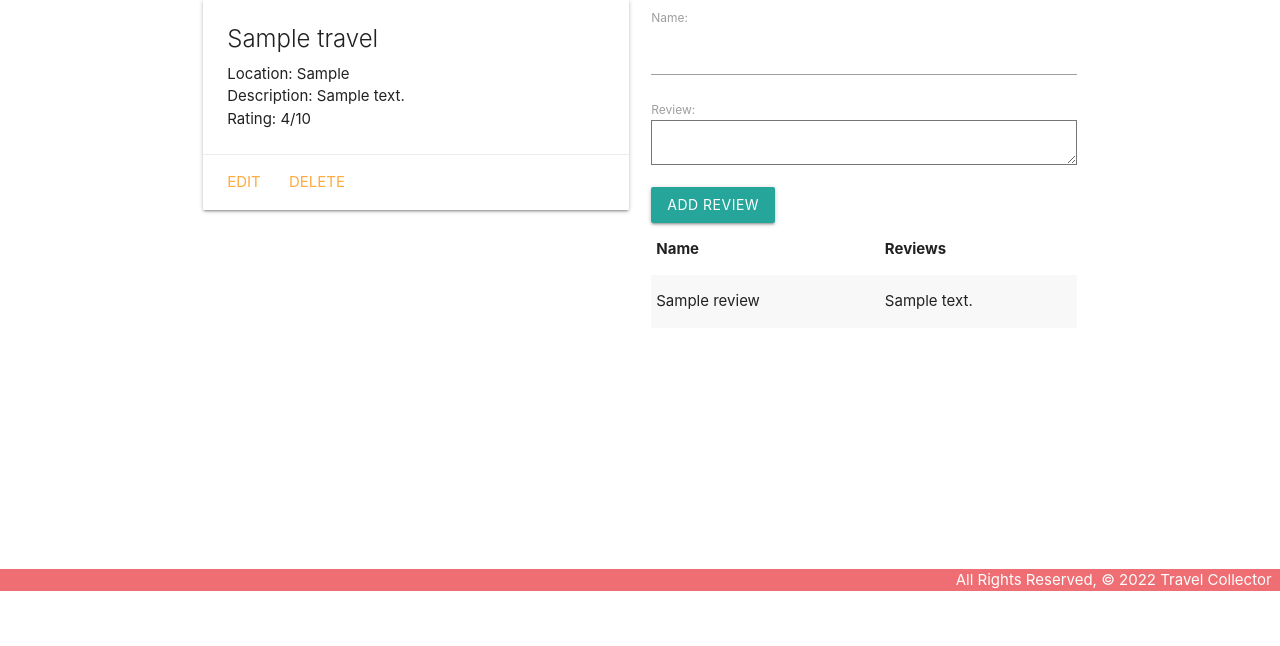
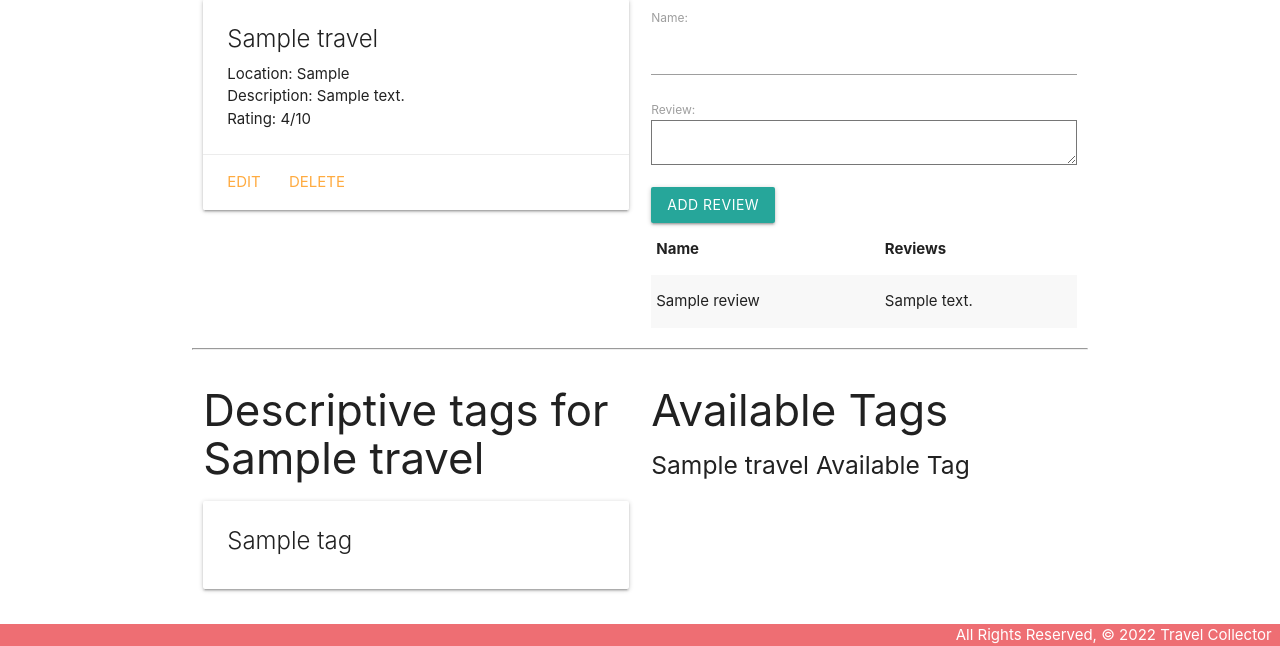
Before and after one commit to AlexChen208/Travel-Collector, a Django app: page /travels/1/ in a window 1280 px wide. Shown: the part 209-855 px from the top of the page. Before the commit the page ends 800 px from the top, so only its background shows below. Run offline with Django 4.2, Linux system fonts and the light colour scheme; tables that the repository leaves empty hold one stand-in row (values such as "Sample post").

Commit message:
showing tags in detail page

```diff
--- a/main_app/models.py
+++ b/main_app/models.py
@@ -25,6 +25,7 @@ class Travel(models.Model):
             MinValueValidator(0)
         ]
     )
+    tags = models.ManyToManyField(Tag)
 
     def __str__(self):
         return self.title
--- a/main_app/templates/travels/detail.html
+++ b/main_app/templates/travels/detail.html
@@ -1,6 +1,4 @@
-{% extends 'base.html' %}
-
-{% block content %}
+{% extends 'base.html' %} {% block content %}
 
 <h1>Travel Details</h1>
 
@@ -21,23 +19,62 @@
   </div>
   <div class="col s6">
     <form action="{% url 'add_review' travel.id %}" method="POST">
-      {% csrf_token %}
-      {{ review_form.as_p }}
-      <input type="submit" class="btn" value="Add Review">
+      {% csrf_token %} {{ review_form.as_p }}
+      <input type="submit" class="btn" value="Add Review" />
     </form>
     <table class="striped">
       <thead>
-        <tr><th>Name</th><th>Reviews</th></tr>
+        <tr>
+          <th>Name</th>
+          <th>Reviews</th>
+        </tr>
       </thead>
       <tbody>
         {% for reviews in travel.reviews_set.all %}
-          <tr>
-            <td>{{reviews.name}}</td>
-            <td>{{reviews.review}}</td>
-          </tr>
+        <tr>
+          <td>{{reviews.name}}</td>
+          <td>{{reviews.review}}</td>
+        </tr>
         {% endfor %}
       </tbody>
     </table>
   </div>
 </div>
-{% endblock %}
+
+<hr />
+<div class="row">
+  <div class="col s6">
+    <h3>Descriptive tags for {{ travel.title }}</h3>
+    {% if travel.tags.count %} {% for tag in travel.tags.all %}
+    <div class="card">
+      <div class="card-content">
+        <span class="card-title"> {{ tag.title }} </span>
+      </div>
+    </div>
+    {% endfor %} {% else %}
+    <h5>No Tags :(</h5>
+    {% endif %}
+  </div>
+  <!-- Available tag will come after this line -->
+  <div class="col s6">
+    <h3>Available Tags</h3>
+    {% if tags.count %} {% for tag in tags.all %}
+    <div class="card">
+      <div class="card-content">
+        <span class="card-title">
+          {{tag.title }}
+        </span>
+      </div>
+      <div class="card-action">
+        <form action="" method="POST">
+          {% csrf_token %}
+          <button type="submit" class="btn">Add</button>
+        </form>
+      </div>
+    </div>
+    {% endfor %} {% else %}
+    <h5>{{travel.title}} Available Tag</h5>
+    {% endif %}
+  </div>
+  {% endblock %}
+</div>
--- a/main_app/views.py
+++ b/main_app/views.py
@@ -19,9 +19,12 @@ def travels_index(request):
 
 def travels_detail(request, travel_id):
     travel = Travel.objects.get(id=travel_id)
+    id_list = travel.tags.all().values_list('id')
+    travel_tags_doesnt_have = Tag.objects.exclude(id__in=id_list)
     review_form = ReviewsForm()
     return render(request, 'travels/detail.html', {
-        'travel': travel, 'review_form': review_form
+        'travel': travel, 'review_form': review_form,
+        'tags': travel_tags_doesnt_have
     })
 
 def add_review(request, travel_id):
```
Also changed, not shown: main_app/migrations/0006_travel_tags.py (added).
